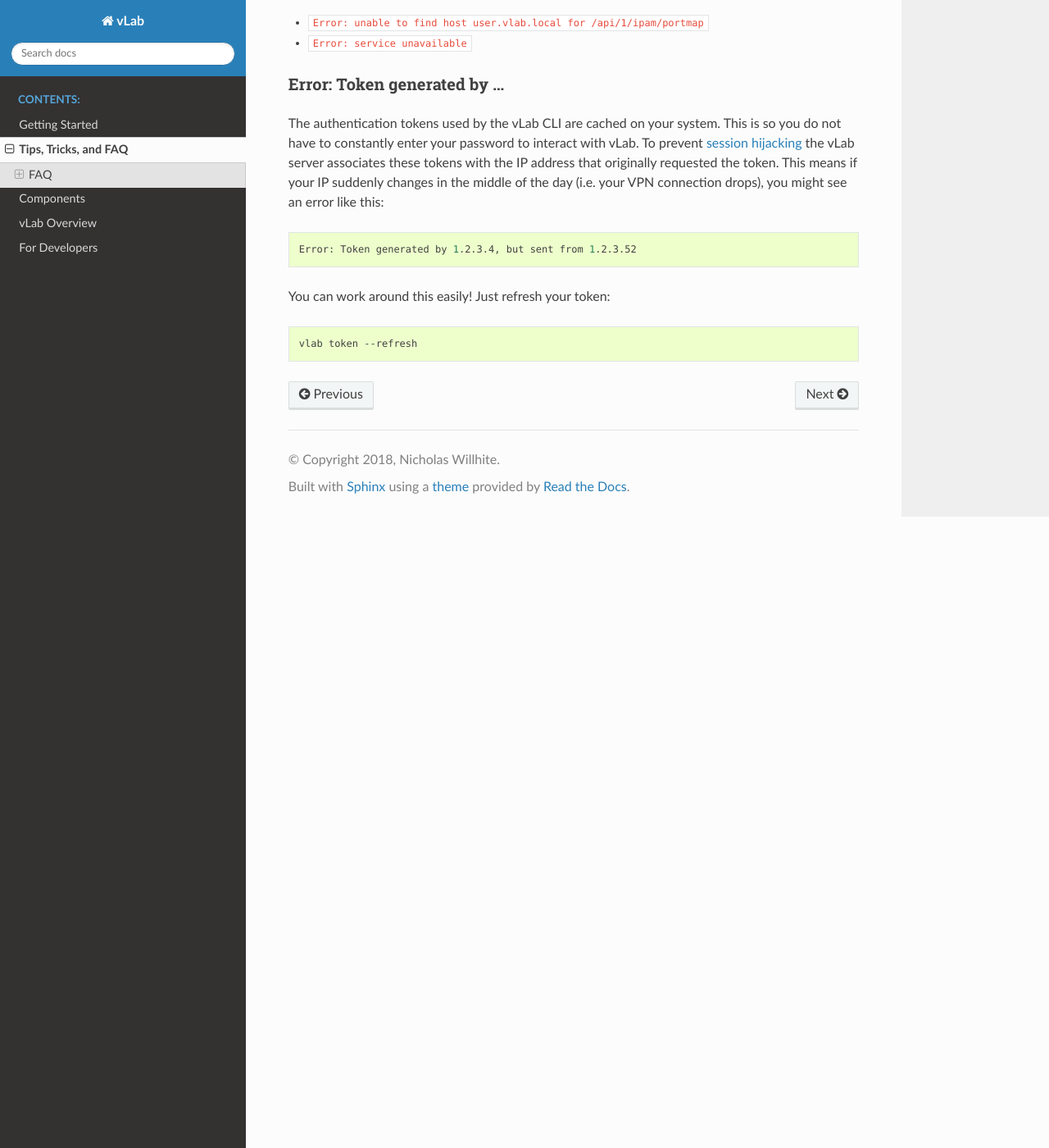
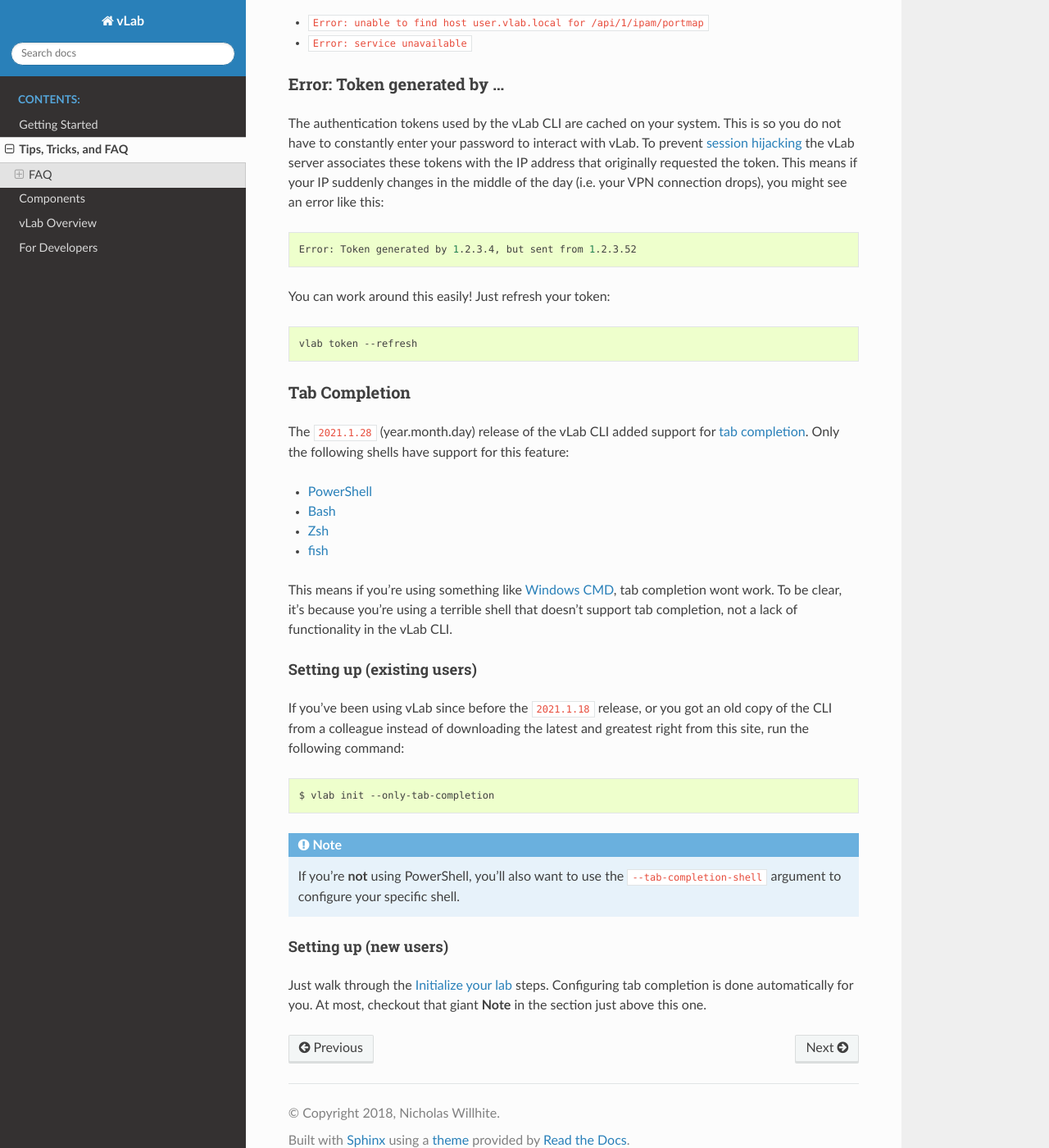
Before and after one commit to willnx/vlab_docs, a Sphinx documentation site: the page built from docs/source/tips_and_faq.rst, in a window 1280 px wide and 1400 px high, scrolled down 2108 px. Shown: the whole window at 82% size. Built offline with Sphinx 7.4.7 and the Read the Docs theme 2.0.0, drawn with Linux system fonts in a browser that asks for light colours.

Commit message:
Added section for tab-completion

```diff
--- a/docs/source/getting_started.rst
+++ b/docs/source/getting_started.rst
@@ -52,6 +52,8 @@
 
    :download:`vLab CLI client (Windows 10 MSI) <vlab-cli-2021.1.28-amd64.msi>`.
 
+
+.. _init_lab:
 
 Initialize your lab
 ===================
--- a/docs/source/tips_and_faq.rst
+++ b/docs/source/tips_and_faq.rst
@@ -122,3 +122,40 @@
 .. code-block:: shell
 
    vlab token --refresh
+
+
+Tab Completion
+==============
+The ``2021.1.28`` (year.month.day) release of the vLab CLI added support for
+`tab completion <https://en.wikipedia.org/wiki/Command-line_completion>`_. Only
+the following shells have support for this feature:
+
+- `PowerShell <https://docs.microsoft.com/en-us/powershell/>`_
+- `Bash <https://www.gnu.org/software/bash/>`_
+- `Zsh <https://www.zsh.org/>`_
+- `fish <https://fishshell.com/>`_
+
+This means if you're using something like `Windows CMD <https://en.wikipedia.org/wiki/Cmd.exe>`_,
+tab completion wont work. To be clear, it's because you're using a terrible shell
+that doesn't support tab completion, not a lack of functionality in the vLab CLI.
+
+Setting up (existing users)
+---------------------------
+If you've been using vLab since before the ``2021.1.18`` release, or you got an
+old copy of the CLI from a colleague instead of downloading the latest and greatest
+right from this site, run the following command:
+
+.. code-block:: shell
+
+   $ vlab init --only-tab-completion
+
+.. note::
+
+   If you're **not** using PowerShell, you'll also want to use the ``--tab-completion-shell``
+   argument to configure your specific shell.
+
+Setting up (new users)
+----------------------
+Just walk through the :ref:`init_lab` steps. Configuring tab completion is done
+automatically for you. At most, checkout that giant **Note** in the section just
+above this one.
```
